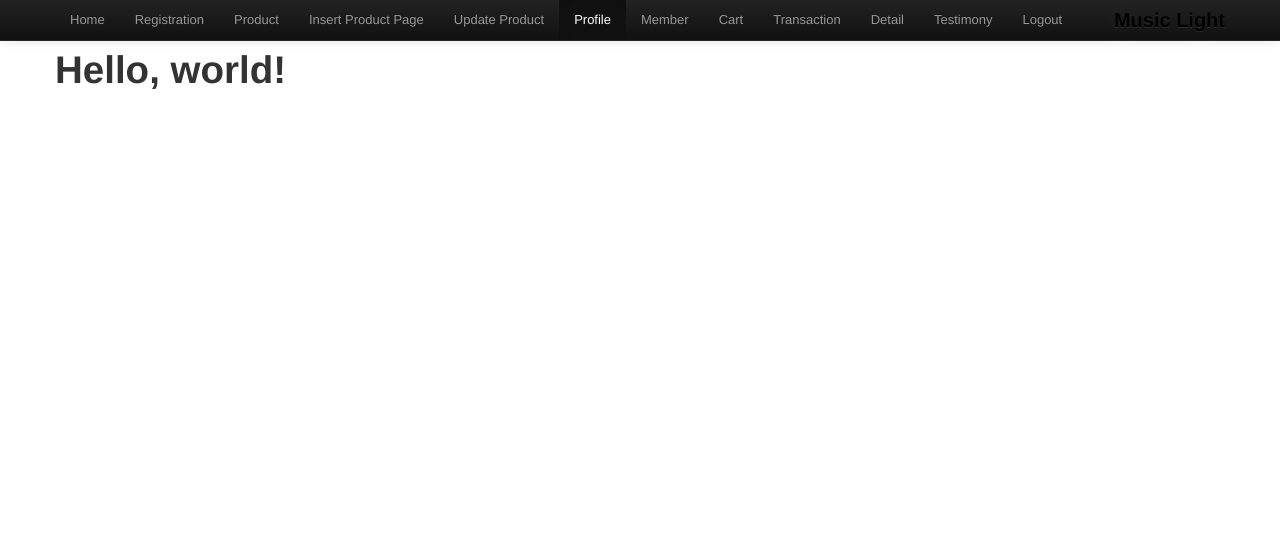
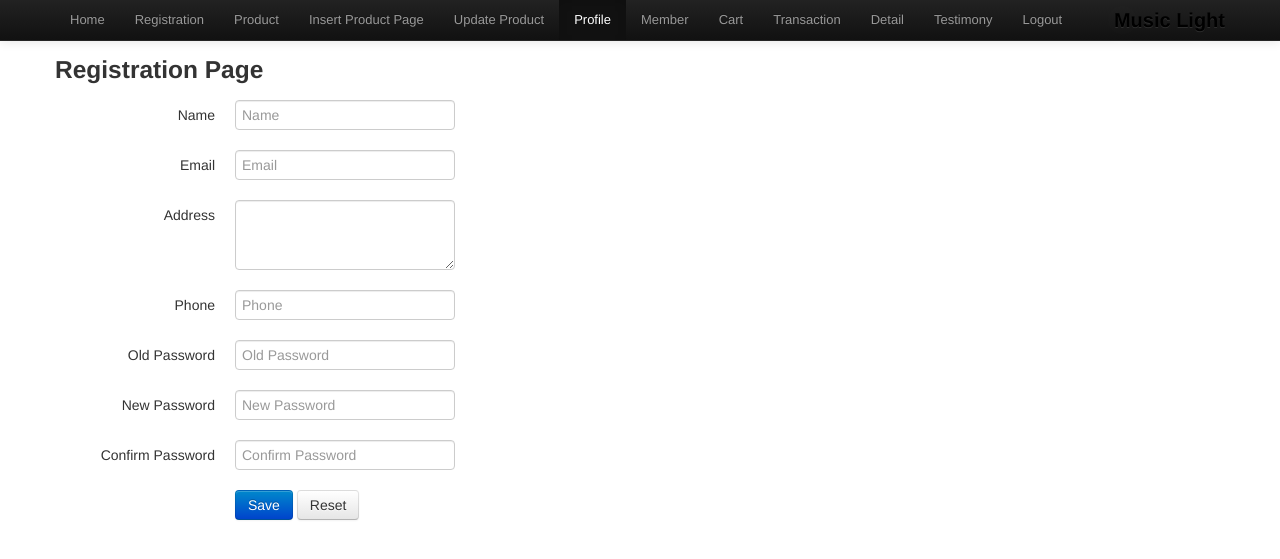
Before and after one commit to realodix/WBPL-MusicLight, a PHP site: page /profile.php in a window 1280 px wide. Shown: the top 559 px of the page. Run offline with PHP 8.4, Linux system fonts and the light colour scheme; some libraries are stand-ins or nearby versions.

Commit message:
Pro: Menambah isi konten

```diff
--- a/profile.php
+++ b/profile.php
@@ -69,7 +69,65 @@
     </div>
 
 <div class="container">
-	<h1>Hello, world!</h1>
+	<h3>Registration Page</h3>
+
+	<form class="form-horizontal">
+		<div class="control-group">
+			<label class="control-label" for="inputName">Name</label>
+			<div class="controls">
+				<input type="text" id="inputName" placeholder="Name">
+			</div>
+		</div>
+
+		<div class="control-group">
+			<label class="control-label" for="inputEmail">Email</label>
+			<div class="controls">
+				<input type="text" id="inputEmail" placeholder="Email">
+			</div>
+		</div>
+
+		<div class="control-group">
+			<label class="control-label" for="inputAddress">Address</label>
+			<div class="controls">
+				<textarea rows="3"></textarea>
+			</div>
+		</div>
+
+		<div class="control-group">
+			<label class="control-label" for="inputPhone ">Phone </label>
+			<div class="controls">
+				<input type="text" id="inputPhone" placeholder="Phone ">
+			</div>
+		</div>
+
+		<div class="control-group">
+			<label class="control-label" for="inputOPassword">Old Password</label>
+			<div class="controls">
+				<input type="password" id="inputOPassword" placeholder="Old Password">
+			</div>
+		</div>
+
+		<div class="control-group">
+			<label class="control-label" for="inputNPassword">New Password</label>
+			<div class="controls">
+				<input type="password" id="inputNPassword" placeholder="New Password">
+			</div>
+		</div>
+
+		<div class="control-group">
+			<label class="control-label" for="inputCPassword">Confirm Password</label>
+			<div class="controls">
+				<input type="password" id="inputCPassword" placeholder="Confirm Password">
+			</div>
+		</div>
+
+		<div class="control-group">
+			<div class="controls">
+				<input type="button" value="Save" class="btn btn-primary" onclick="Cek()" />
+				<input type="reset" value="Reset" class="btn" onclick="Reset()" />
+			</div>
+		</div>
+    </form>
 </div>
 
 
```
